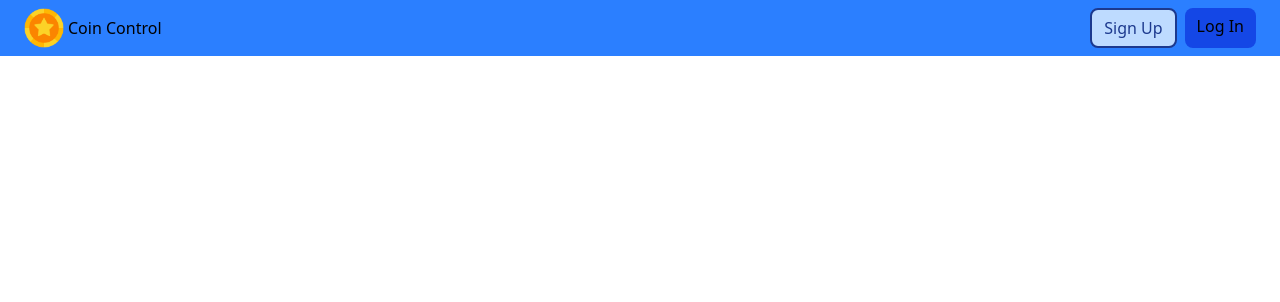
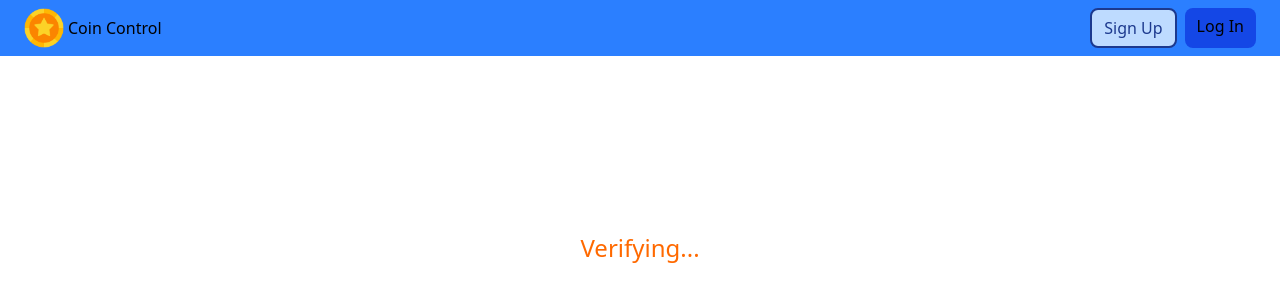
Before and after one commit to afrit-bagani/coin-control, a React (Vite) app in the folder frontend/: page /verify in a window 1280 px wide. Shown: the top 302 px of the page. Built offline with nearby package versions, Linux system fonts and the light colour scheme; no server answers.

Commit message:
method change from get to post

```diff
--- a/frontend/src/pages/VerifyEmailPage.tsx
+++ b/frontend/src/pages/VerifyEmailPage.tsx
@@ -7,25 +7,29 @@ import { BACKEND_URL } from "../config";
 export default function VerifyEmailPage() {
   const [params] = useSearchParams();
   const token = params.get("token");
-  const [status, setStatus] = useState<"loading" | "success" | "error">(
-    "loading"
+  const [status, setStatus] = useState<"verifying" | "success" | "error">(
+    "verifying"
   );
 
   useEffect(() => {
-    fetch(`${BACKEND_URL}/auth/verify?token=${token}`)
-      .then((res) => res.json())
-      .then((data) => {
-        if (data.success) {
+    (async () => {
+      try {
+        const res = await fetch(`${BACKEND_URL}/auth/verify?token=${token}`, {
+          method: "POST",
+        });
+        const data = await res.json();
+        if (!res.ok || !data.success) {
+          setStatus("error");
+        } else if (data.success) {
           setStatus("success");
         }
-      })
-      .catch((err) => {
-        console.error("Error while sending token: \n", err);
-        setStatus("error");
-      });
+      } catch (error) {
+        console.error("Error while sending token: \n", error);
+      }
+    })();
   }, [token]);
 
-  if (status === "loading") {
+  if (status === "verifying") {
     return (
       <p className="mt-44 text-orange-500 text-2xl text-center font-medium">
         Verifying...
@@ -39,9 +43,16 @@ export default function VerifyEmailPage() {
       </h1>
     );
   }
+  if (status === "error") {
+    return (
+      <p className="text-red-500 text-4xl md:text-2xl text-center font-medium -mt-44">
+        Verification failed. The link may be expired.
+      </p>
+    );
+  }
   return (
     <p className="text-red-500 text-4xl md:text-2xl text-center font-medium -mt-44">
-      Verification failed. The link may be expired.
+      ABc
     </p>
   );
 }
```
Also changed, not shown: 1 other file (tests, documents, lock files or other folders).
